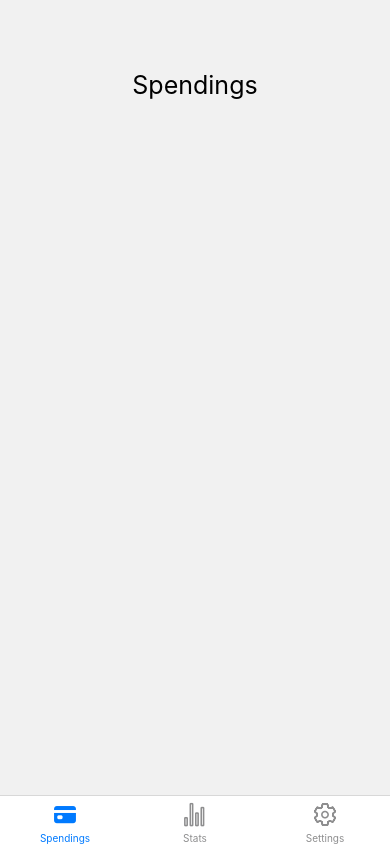
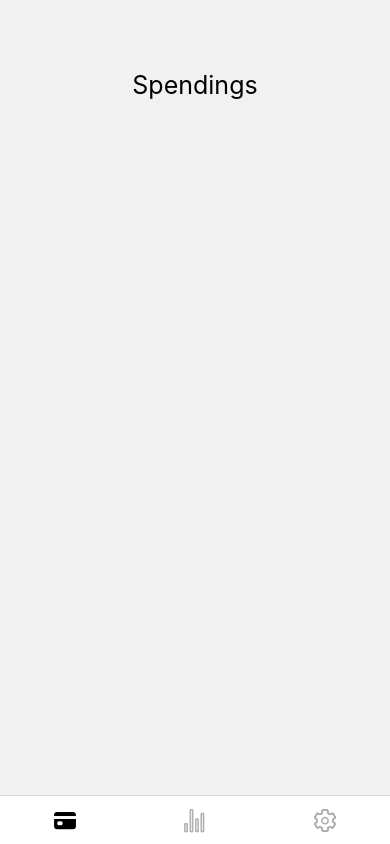
Before and after one commit to benamager/spendings-app, a React Native app: screen /Spendings in a window 390 px wide. Built offline with nearby package versions, Linux system fonts and the light colour scheme.

Commit message:
tabNavigator done

```diff
--- a/App.tsx
+++ b/App.tsx
@@ -1,11 +1,10 @@
-/* App.tsx */
+/* Imports */
 import { StatusBar } from "expo-status-bar"
 import { StyleSheet, Text, View } from "react-native"
 import { NavigationContainer } from "@react-navigation/native"
 import BottomTabNavigator from "./src/routes/BottomTabNavigator"
 
-import Spendings from "./src/screens/Spendings"
-
+/* Main app */
 export default function App() {
   return (
     <NavigationContainer>
--- a/src/routes/BottomTabNavigator.tsx
+++ b/src/routes/BottomTabNavigator.tsx
@@ -1,24 +1,20 @@
+/* Imports */
 import { createBottomTabNavigator } from "@react-navigation/bottom-tabs"
 import { Text, StyleSheet } from "react-native"
 import { Ionicons } from "@expo/vector-icons"
-
-const Tab = createBottomTabNavigator()
-
+/* Screens */
 import Spendings from "../screens/Spendings"
 import Stats from "../screens/Stats"
 import Settings from "../screens/Settings"
 
-// Icons for the bottom tab navigator (all ionicons)
-// Spendings: ios-card ios-card-outline
-// Stats: ios-stats-chart ios-stats-chart-outline
-// Settings: ios-settings ios-settings-outline
-// Add spending: add-circle add-circle-outline
-// Icon component example: <Ionicons name="ios-card" size={24} color="black" />
+const Tab = createBottomTabNavigator()
 
+// The bottom tab navigator component (routing elements)
 const BottomTabNavigator = () => {
   return (
     <Tab.Navigator
       screenOptions={({ route }) => ({
+        tabBarShowLabel: false,
         tabBarIcon: ({ focused, color, size }) => {
           let iconName: any
           let rn = route.name
@@ -29,8 +25,13 @@ const BottomTabNavigator = () => {
           } else if (rn === "Settings") {
             iconName = focused ? "ios-settings" : "ios-settings-outline"
           }
-          // You can return any component that you like here!
-          return <Ionicons name={iconName} size={size} color={color} />
+          return (
+            <Ionicons
+              name={iconName}
+              size={size}
+              color={focused ? "#000000" : "#00000050"}
+            />
+          )
         },
         // Hides the appbar
         headerShown: false,
--- a/src/screens/Settings.tsx
+++ b/src/screens/Settings.tsx
@@ -1,6 +1,8 @@
+/* Imports */
 import { View, Text } from "react-native"
 import { StatusBar } from "expo-status-bar"
 
+// Settings page
 const Settings = () => {
   return (
     <View style={{ backgroundColor: "#f1f1f1", height: "100%" }}>
--- a/src/screens/Spendings.tsx
+++ b/src/screens/Spendings.tsx
@@ -1,6 +1,8 @@
+/* Imports */
 import { View, Text } from "react-native"
 import { StatusBar } from "expo-status-bar"
 
+// Spendings page
 const Spendings = () => {
   return (
     <View style={{ backgroundColor: "#f1f1f1", height: "100%" }}>
--- a/src/screens/Stats.tsx
+++ b/src/screens/Stats.tsx
@@ -1,6 +1,8 @@
+/* Imports */
 import { View, Text } from "react-native"
 import { StatusBar } from "expo-status-bar"
 
+// Stats page
 const Stats = () => {
   return (
     <View style={{ backgroundColor: "#f1f1f1", height: "100%" }}>
```
